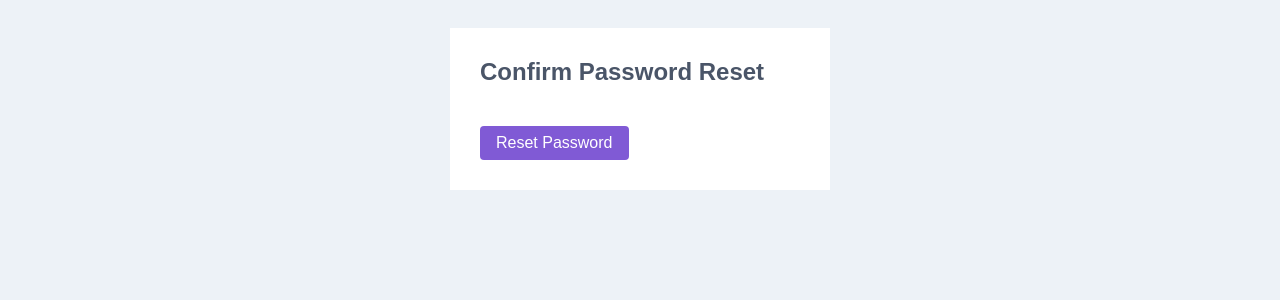
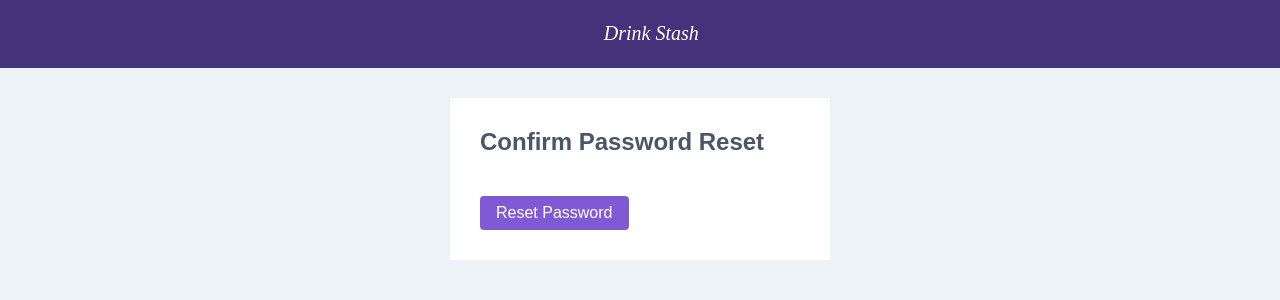
Before and after one commit to gthole/drink-stash, a Django app: page /accounts/reset/1/1/ in a window 1280 px wide. Shown: the top 300 px of the page. Run offline with Django 3.2, Linux system fonts and the light colour scheme; parts of the project's set-up code (start-up, migrations or seed data) failed here and were passed over.

Commit message:
Add navbar to accounts pages

```diff
--- a/api/drinks/templates/base.html
+++ b/api/drinks/templates/base.html
@@ -10,9 +10,27 @@
             color: #4a5568;
             padding: 20px;
         }
+        .navbar {
+            background-color: #44337a;
+            position: fixed; /* Set the navbar to fixed position */
+            top: 0; /* Position the navbar at the top of the page */
+            left: 0;
+            width: 100%; /* Full width */
+            z-index: 10;
+            text-align: center;
+            padding: 1.4rem;
+            font-size: 1.25rem;
+        }
+        .navbar a {
+            font-family: 'Roboto script=all rev=1', serif, cursive;
+            color: #fff;
+        }
+        .navbar a:visited {
+            color: #fff;
+        }
         .container {
             padding: 30px;
-            margin: 0 auto;
+            margin: 70px auto 0 auto;
             max-width: 20em;
             background-color: #fff;
         }
@@ -83,6 +101,10 @@
     </style>
 </head>
 <body>
+    <div class="navbar">
+        <!--TODO: fix alignment -->
+        <i><a href="/">Drink Stash</a>&nbsp;&nbsp;&nbsp;&nbsp;</i>
+    </div>
     <div class="container">
         <h2>{% block title %}{% endblock %}</h2>
         {% block content %}{% endblock %}
```
